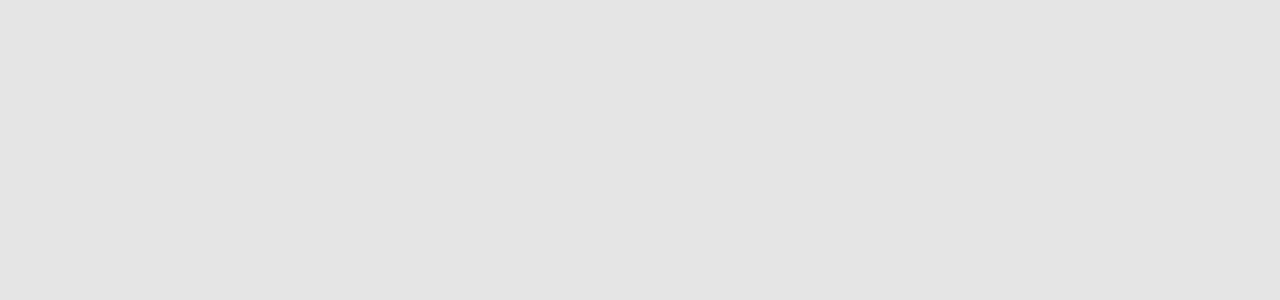
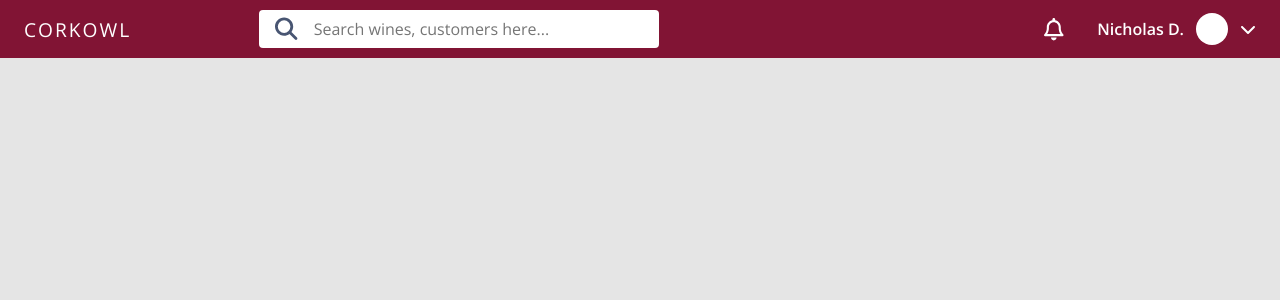
Before and after one commit to iHarryD/thinklink-assignment, a React (Create React App) app: page / in a window 1280 px wide. Shown: the top 300 px of the page. Built offline with nearby package versions, Linux system fonts and the light colour scheme.

Commit message:
feat: add header

```diff
--- a/public/index.html
+++ b/public/index.html
@@ -4,6 +4,12 @@
     <meta charset="utf-8" />
     <meta name="viewport" content="width=device-width, initial-scale=1" />
     <meta name="theme-color" content="#000000" />
+    <link rel="preconnect" href="https://fonts.googleapis.com" />
+    <link rel="preconnect" href="https://fonts.gstatic.com" crossorigin />
+    <link
+      href="https://fonts.googleapis.com/css2?family=Open+Sans:wght@400;600;700&display=swap"
+      rel="stylesheet"
+    />
     <title>CorkOwl</title>
   </head>
   <body>
--- a/src/App.tsx
+++ b/src/App.tsx
@@ -1,5 +1,11 @@
+import { Header } from "./components";
+
 function App() {
-  return <div className="App"></div>;
+  return (
+    <div className="App">
+      <Header />
+    </div>
+  );
 }
 
 export default App;
--- /dev/null
+++ b/src/components/header/Header.tsx
@@ -0,0 +1,46 @@
+import { faBell } from "@fortawesome/free-regular-svg-icons";
+import {
+  faChevronDown,
+  faMagnifyingGlass,
+} from "@fortawesome/free-solid-svg-icons";
+import { FontAwesomeIcon } from "@fortawesome/react-fontawesome";
+import {
+  BellIconContainer,
+  HorizontalFlexCentered,
+  LogoContainer,
+  ProfileAvatar,
+  ProfileDetailsContainer,
+  SearchBar,
+  SearchBarLabel,
+  SearchInput,
+  StyledHeader,
+} from "../styled";
+
+export function Header() {
+  return (
+    <StyledHeader>
+      <HorizontalFlexCentered>
+        <LogoContainer>Corkowl</LogoContainer>
+        <SearchBar>
+          <SearchBarLabel htmlFor="search-bar">
+            <FontAwesomeIcon icon={faMagnifyingGlass} />
+          </SearchBarLabel>
+          <SearchInput
+            id="search-bar"
+            placeholder="Search wines, customers here..."
+          />
+        </SearchBar>
+      </HorizontalFlexCentered>
+      <HorizontalFlexCentered>
+        <BellIconContainer>
+          <FontAwesomeIcon icon={faBell} />
+        </BellIconContainer>
+        <ProfileDetailsContainer>
+          <span>Nicholas D.</span>
+          <ProfileAvatar></ProfileAvatar>
+          <FontAwesomeIcon icon={faChevronDown} />
+        </ProfileDetailsContainer>
+      </HorizontalFlexCentered>
+    </StyledHeader>
+  );
+}
--- /dev/null
+++ b/src/components/index.ts
@@ -0,0 +1 @@
+export * from "./header/Header";
--- /dev/null
+++ b/src/components/styled/Generic.styled.ts
@@ -0,0 +1,7 @@
+import styled from "styled-components";
+
+export const HorizontalFlexCentered = styled.div`
+  align-items: center;
+  display: flex;
+  justify-content: center;
+`;
--- /dev/null
+++ b/src/components/styled/Header.styled.ts
@@ -0,0 +1,59 @@
+import styled from "styled-components";
+
+export const StyledHeader = styled.header`
+  align-items: center;
+  background: var(--ACCENT-MAROON-CLR);
+  display: flex;
+  color: #fff;
+  justify-content: space-between;
+  padding: 10px var(--BODY-PADDING-X);
+`;
+
+export const LogoContainer = styled.span`
+  font-size: 1.2em;
+  letter-spacing: 2px;
+  text-transform: uppercase;
+`;
+
+export const ProfileDetailsContainer = styled.div`
+  align-items: center;
+  display: inline-flex;
+  font-weight: 600;
+  gap: 12px;
+`;
+
+export const ProfileAvatar = styled.span`
+  aspect-ratio: 1;
+  background: #fff;
+  border-radius: 50%;
+  width: 2rem;
+`;
+
+export const BellIconContainer = styled.span`
+  font-size: var(--ICON-SIZE);
+  margin: 0 1.5em;
+`;
+
+export const SearchBar = styled.div`
+  background: #fff;
+  border-radius: 4px;
+  color: var(--DARK-GREY-CLR);
+  display: inline-block;
+  margin-inline-start: min(10vw, 10rem);
+  overflow: hidden;
+  padding: 0.5em 1em;
+  position: relative;
+  width: min(35vw, 25rem);
+`;
+
+export const SearchBarLabel = styled.label`
+  font-size: var(--ICON-SIZE);
+  position: absolute;
+  top: 50%;
+  transform: translateY(-50%);
+`;
+
+export const SearchInput = styled.input`
+  padding-inline-start: calc(var(--ICON-SIZE) + 1rem);
+  width: 100%;
+`;
--- /dev/null
+++ b/src/components/styled/index.ts
@@ -0,0 +1,2 @@
+export * from "./Generic.styled";
+export * from "./Header.styled";
--- a/src/styles/global.css
+++ b/src/styles/global.css
@@ -9,7 +9,7 @@
 body {
   background: var(--PRIMARY-BACKGROUND-CLR);
   color: var(--PRIMARY-TEXT-CLR);
-  font-family: "Work Sans", sans-serif;
+  font-family: "Open Sans", sans-serif;
   padding: calc(var(--LOGO-HEIGHT) + calc(var(--NAVBAR-PADDING-Y) * 2))
     var(--BODY-PADDING-X);
 }
@@ -25,3 +25,7 @@ a,
 button {
   cursor: pointer;
 }
+
+input {
+  cursor: text;
+}
--- a/src/styles/variables.css
+++ b/src/styles/variables.css
@@ -6,8 +6,7 @@
   --LIGHT-GREY-CLR: #8c8ca1;
   --PRIMARY-BACKGROUND-CLR: #e5e5e5;
 
-  --BODY-PADDING-X: clamp(1rem, 1rem + 2vw, 4rem);
-  --BODY-PADDING-Y: 1.5rem;
-  --LOGO-HEIGHT: 50px;
-  --NAVBAR-PADDING-Y: 10px;
+  --BODY-PADDING-X: 1.5rem;
+  --BODY-PADDING-Y: 0;
+  --ICON-SIZE: 1.4rem;
 }
```
